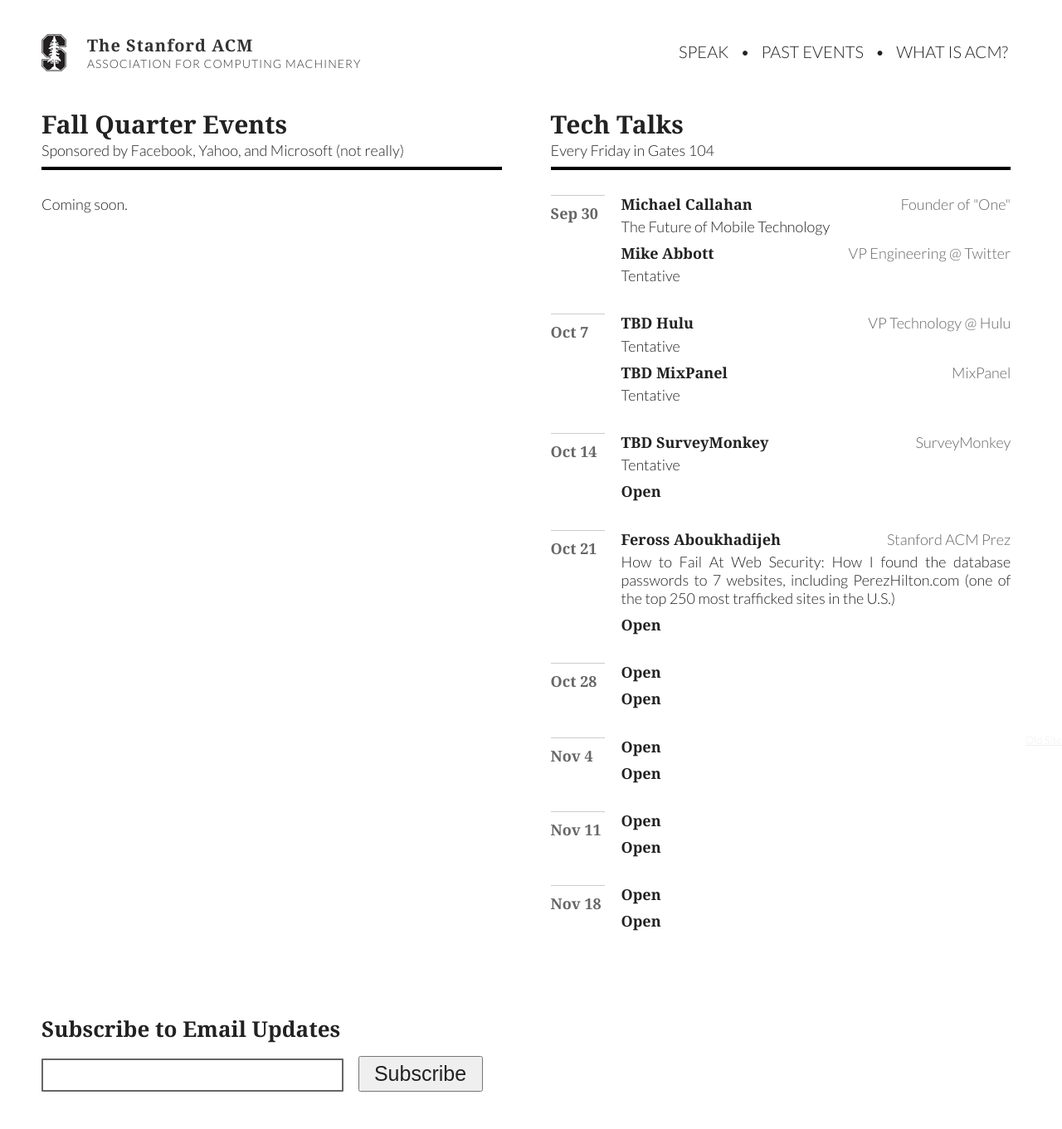
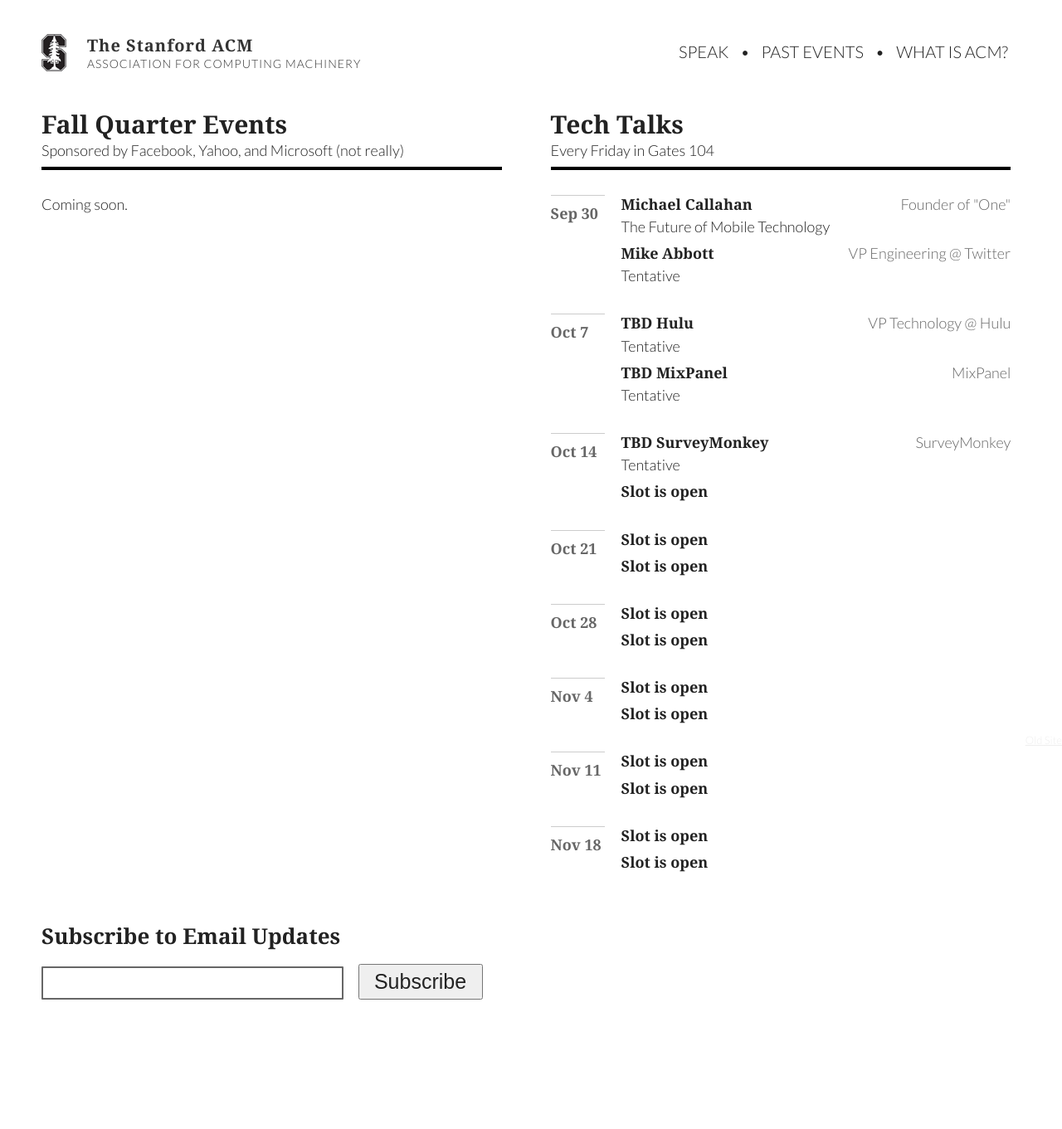
Before and after one commit to StanfordACM/stanfordacm.github.io, a Jekyll site: the page built from index.html, in a window 1280 px wide. Shown: the whole page at 83% size. Built offline with Jekyll 4.4.1, drawn with Linux system fonts in a browser that asks for light colours; nearby versions of some CDN libraries; after the commit the page ends 1250 px from its top, so only the background shows below that.

Commit message:
removed my talk for now

```diff
--- a/css/style.css
+++ b/css/style.css
@@ -282,7 +282,7 @@ a#logo:hover {
 /* FOOTER */
 
 footer {
-  margin-top: 50px;
+  margin-top: 10px;
 }
 
 footer .subscribe {
--- a/index.html
+++ b/index.html
@@ -49,67 +49,67 @@ id: home
     <p>Tentative</p>
   </div>
   <div>
-    <span>Open</span>
+    <span>Slot is open</span>
     <span></span>
     <p></p>
   </div>
 
   <h2>Oct 21</h2>
   <div>
-    <span>Feross Aboukhadijeh</span>
-    <span>Stanford ACM Prez</span>
-    <p>How to Fail At Web Security: How I found the database passwords to 7 websites, including PerezHilton.com (one of the top 250 most trafficked sites in the U.S.)</p>
+    <span>Slot is open</span>
+    <span></span>
+    <p></p>
   </div>
   <div>
-    <span>Open</span>
+    <span>Slot is open</span>
     <span></span>
     <p></p>
   </div>
 
   <h2>Oct 28</h2>
   <div>
-    <span>Open</span>
+    <span>Slot is open</span>
     <span></span>
     <p></p>
   </div>
   <div>
-    <span>Open</span>
+    <span>Slot is open</span>
     <span></span>
     <p></p>
   </div>
 
   <h2>Nov 4</h2>
   <div>
-    <span>Open</span>
+    <span>Slot is open</span>
     <span></span>
     <p></p>
   </div>
   <div>
-    <span>Open</span>
+    <span>Slot is open</span>
     <span></span>
     <p></p>
   </div>
 
   <h2>Nov 11</h2>
   <div>
-    <span>Open</span>
+    <span>Slot is open</span>
     <span></span>
     <p></p>
   </div>
   <div>
-    <span>Open</span>
+    <span>Slot is open</span>
     <span></span>
     <p></p>
   </div>
 
   <h2>Nov 18</h2>
   <div>
-    <span>Open</span>
+    <span>Slot is open</span>
     <span></span>
     <p></p>
   </div>
   <div>
-    <span>Open</span>
+    <span>Slot is open</span>
     <span></span>
     <p></p>
   </div>
```
